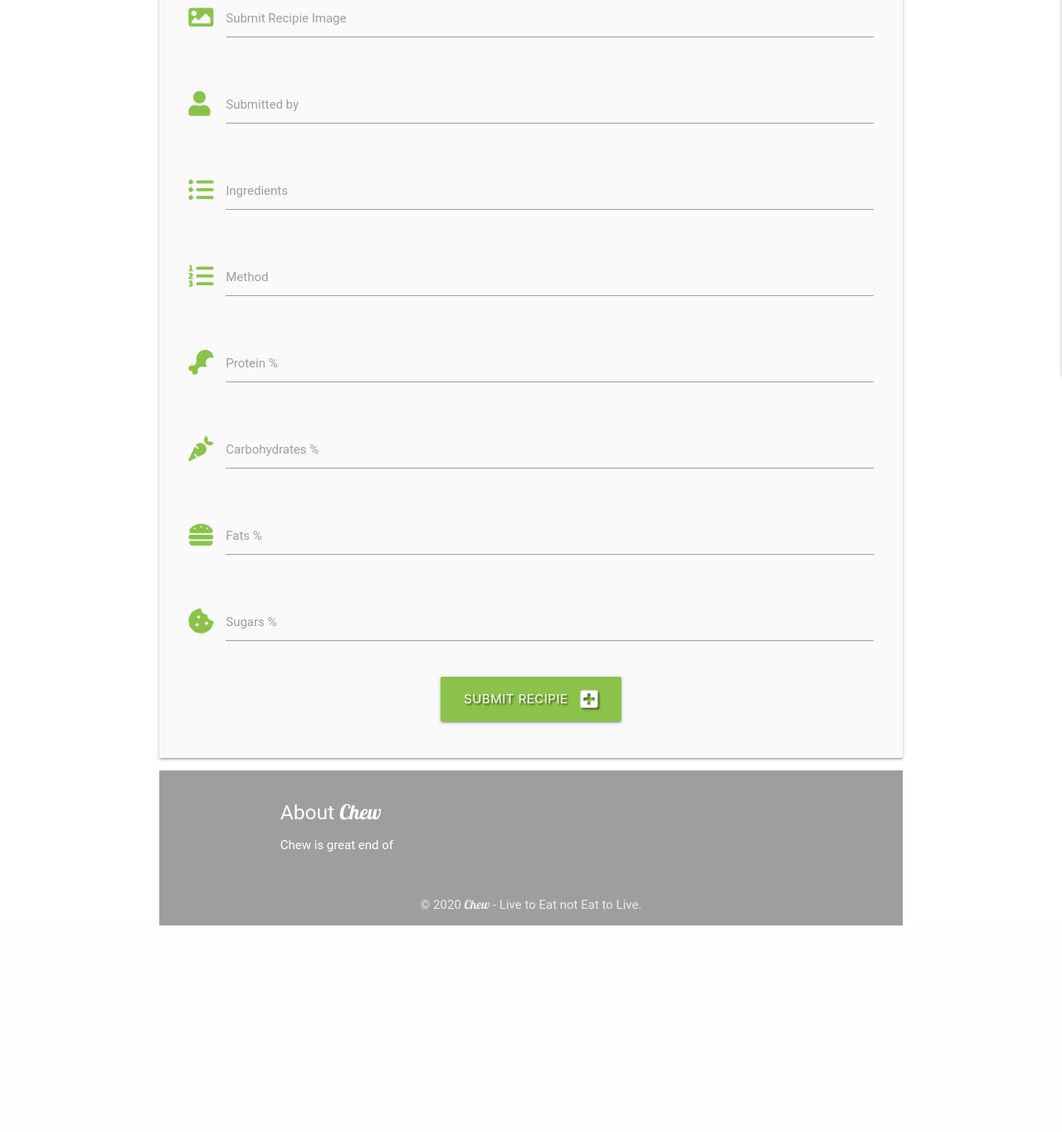
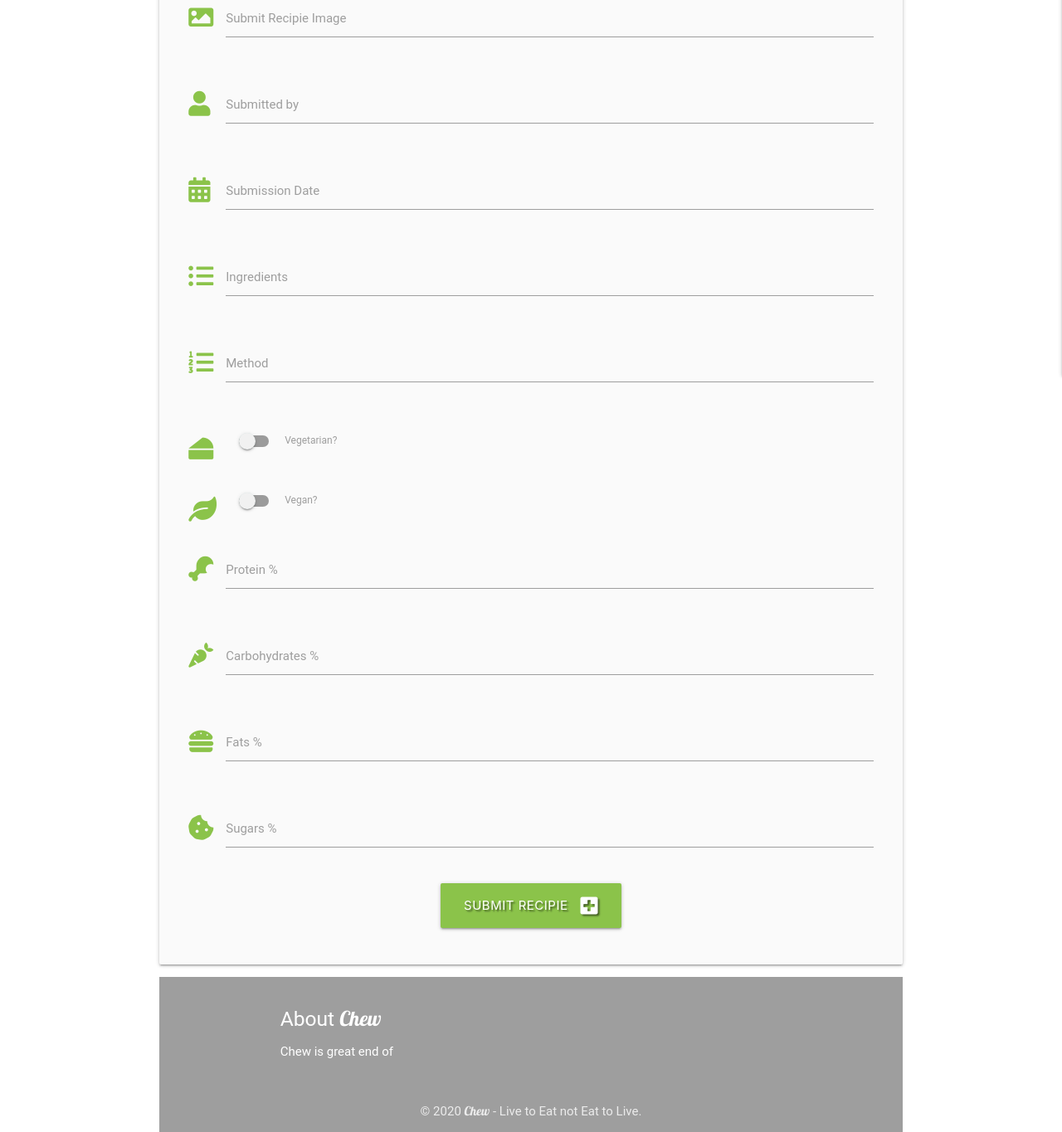
Before and after one commit to RogueAngelfire/chew, a Flask app: page /add_task in a window 1280 px wide. Shown: the part 407-1772 px from the top of the page at 83% size. Before the commit the page ends 1523 px from the top, so only its background shows below. Run offline with Flask 2, Linux system fonts and the light colour scheme; data that the repository does not hold is empty; some libraries are stand-ins or nearby versions.

Commit message:
Added more input fields

```diff
--- a/static/js/script.js
+++ b/static/js/script.js
@@ -2,12 +2,20 @@ $(document).ready(function(){
     $(".sidenav").sidenav({edge: "right"});
     $('.collapsible').collapsible();
     $('select').formSelect();
-    $('.carousel').carousel(
-        {interval: 2000
-    }) /// Bootstap carousel remove if not used
+    $('.datepicker').datepicker({
+        format: "dd mmmm, yyyy",
+        yearRange: 1,
+        ShowClearBtn: true,
+        i18n: {
+            done: "Select"
+        }
+    });
+
     $('.carousel.carousel-slider').carousel({ /// materialize carousel
-    fullWidth: true, duration: 200
+    fullWidth: true,
+    duration: 200
     });
+
 
 
 
--- a/templates/add_task.html
+++ b/templates/add_task.html
@@ -40,6 +40,14 @@
                 <label for="user_id">Submitted by</label>
             </div>
         </div>
+        <!-- Date Submitted dd mm yyyy -->
+        <div class="row">
+            <div class="input-field col s12">
+                <i class="fas fa-calendar-alt prefix light-green-text"></i>
+                <input id="date_submitted" name="date_submitted" type="text" class=" datepicker validate" required />
+                <label for="date_submitted">Submission Date</label>
+            </div>
+        </div>
         <!-- Ingredients -->
         <div class="row">
             <div class="input-field col s12">
@@ -56,6 +64,32 @@
                 <label for="method">Method</label>
             </div>
         </div>
+        <!-- vegetarian -->
+        <div class="row">
+            <div class="input-field col s12">
+                <div class="switch">
+                    <i class="fas fa-cheese prefix light-green-text"></i>
+                    <label for="vegetarian">
+                        <input type="checkbox" id="vegetarian" name="vegetarian">
+                        <span class="lever"></span>
+                        Vegetarian?
+                    </label>
+                </div>
+            </div>
+            </div>
+        <!-- vegan -->
+        <div class="row">
+            <div class="input-field col s12">
+                <div class="switch">
+                    <i class="fas fa-leaf prefix light-green-text"></i>
+                    <label for="vegan">
+                        <input type="checkbox" id="vegan" name="vegan">
+                        <span class="lever"></span>
+                        Vegan?
+                    </label>
+                </div>
+            </div>
+            </div>
         <!-- Protein % -->
         <div class="row">
             <div class="input-field col s12">
--- a/templates/contact.html
+++ b/templates/contact.html
@@ -10,9 +10,9 @@
                 <div class="col-12">
                     <div class="center-align">
                         <form onsubmit="return sendMail(this);">
-                            <input type="text" name="name" id="fullname" class="form-control" placeholder="Name" required />
-                            <input type="email" name="email" id="emailaddress" class="form-control" placeholder="Email" required />
-                            <textarea rows="5" name="projectsummary" id="projectsummary" class="form-control" placeholder="Add your message here!" required></textarea>
+                            <input type="text" name="name" id="fullname" minlength="5" maxlength="15" class="form-control" placeholder="Name" pattern="^[a-zA-Z0-9]{5,15}$" required />
+                            <input type="email" name="email" id="emailaddress" minlength="5" maxlength="30" pattern="^[a-zA-Z0-9]{5,15}$" class="form-control" placeholder="Email" required />
+                            <textarea rows="5" name="projectsummary" id="projectsummary" minlength="10" maxlength="2000" class="form-control" placeholder="Add your message here!" required></textarea>
                             <div class="form-row text-center">
                                 <div class="col">
                                     <button type="submit" class="btn light-green btn-secondary center-align">Submit Request</button>
```
Also changed, not shown: static/css/style.css (+8 -0 lines), templates/tasks.html (+9 -2 lines).
